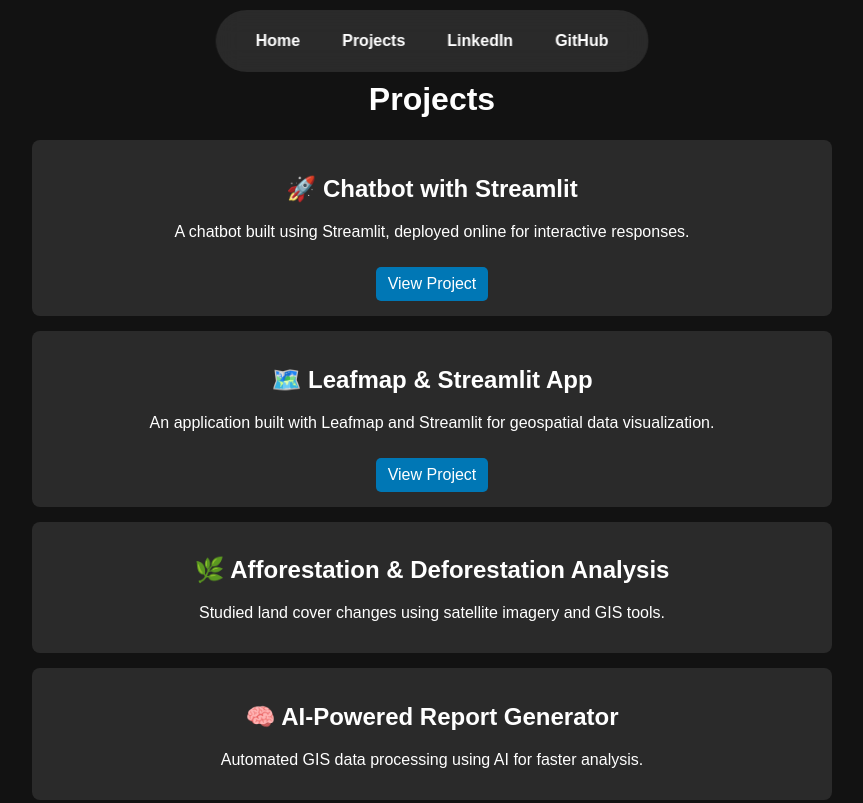
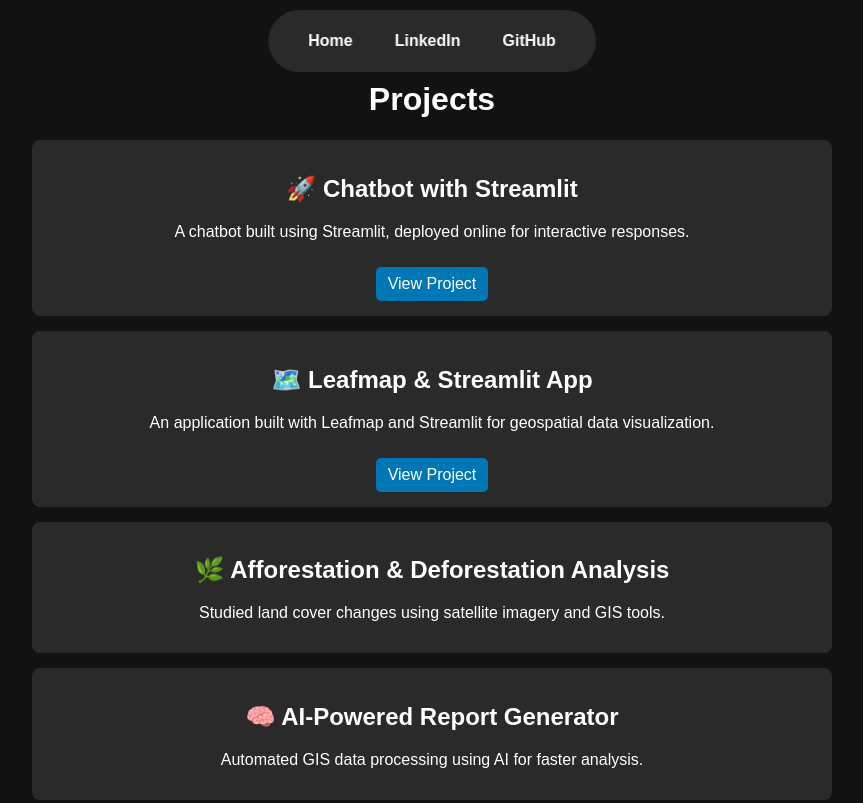
Before and after one commit to Aahil-Hassan/Portfolio, a plain HTML site: page projects.html in a window 1280 px wide. Shown: the top 803 px of the page, without its empty margins (208-1071 px from the left). Drawn offline with Linux system fonts and the light colour scheme.

Commit message:
Update projects.html

```diff
--- a/projects.html
+++ b/projects.html
@@ -18,7 +18,7 @@
 <body>
     <div class="menu">
         <a href="index.html">Home</a>
-        <a href="#projects">Projects</a>
+
         <a href="https://www.linkedin.com/in/aahil-hassan" target="_blank">LinkedIn</a>
         <a href="https://github.com/Aahil-Hassan" target="_blank">GitHub</a>
     </div>
```
